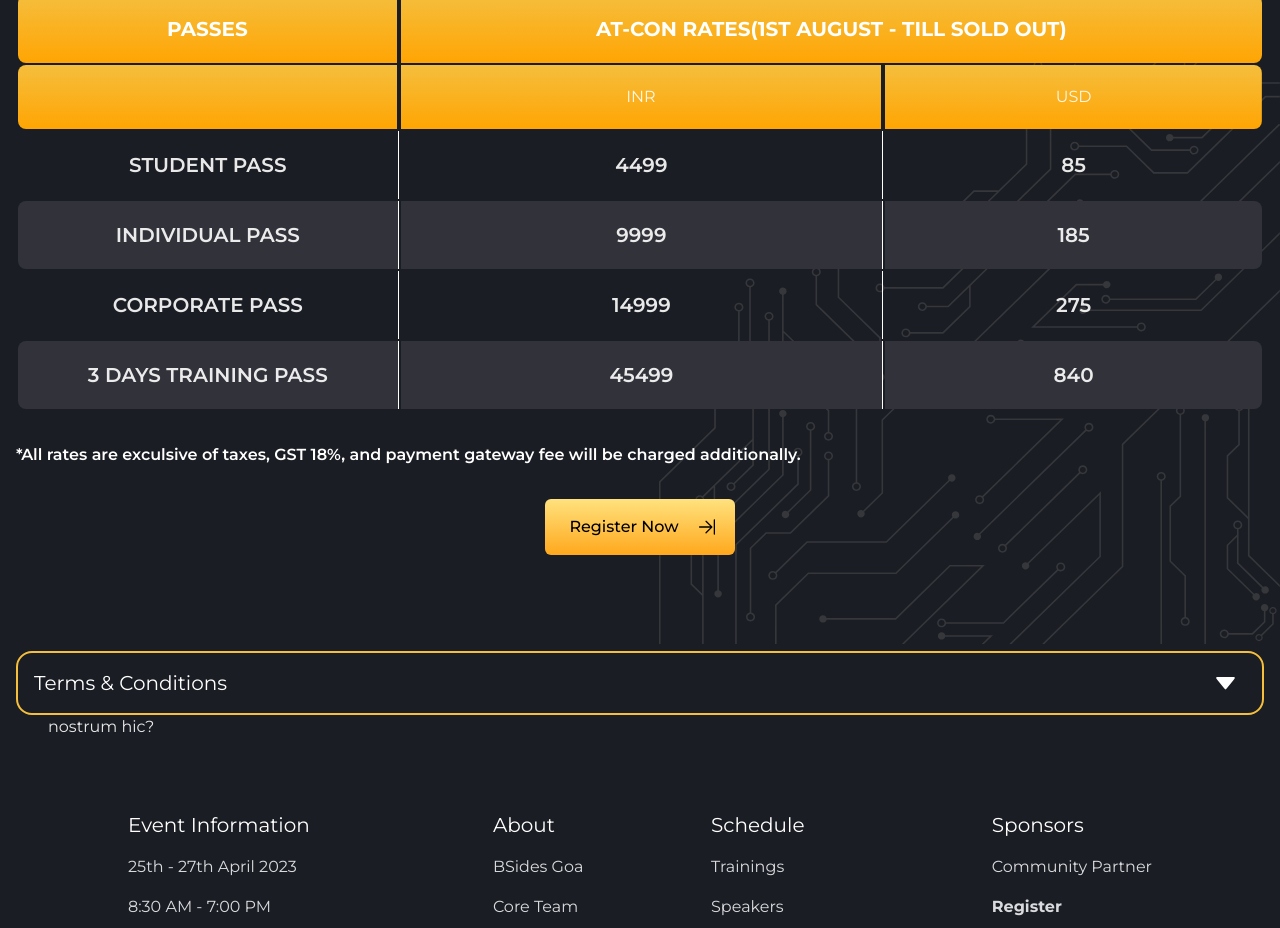
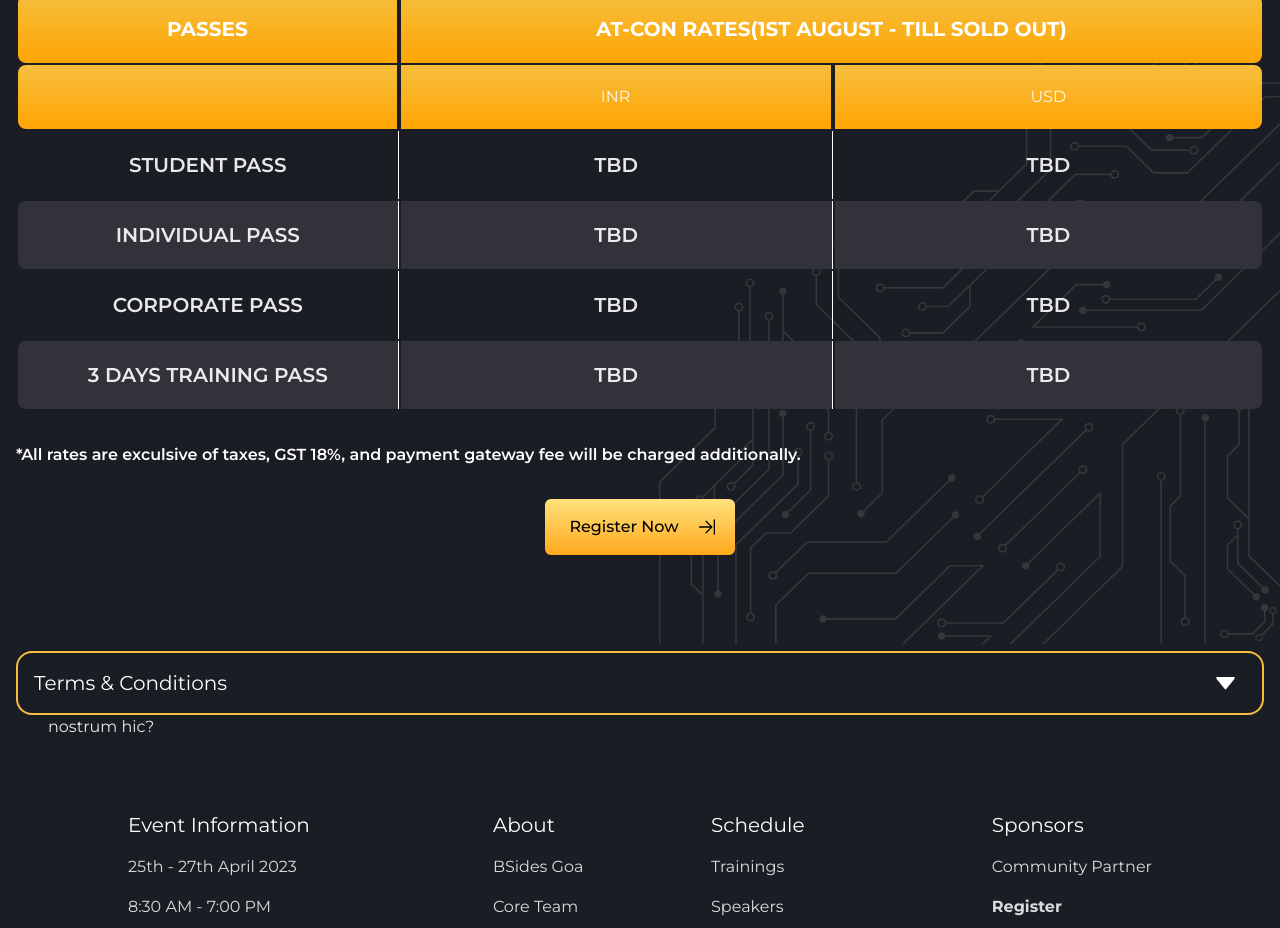
Before and after one commit to KrishXna/goa-development, a Next.js app: page /register in a window 1280 px wide. Shown: the part 1660-2588 px from the top of the page. Built offline with nearby package versions, Linux system fonts and the light colour scheme; a web font is replaced by a local one.

Commit message:
TBD as price rate

```diff
--- a/src/app/register/page.tsx
+++ b/src/app/register/page.tsx
@@ -227,37 +227,29 @@ const page = () => {
                     <td className="rounded-l-lg py-5 border-r border-white-100">
                       STUDENT PASS
                     </td>
-                    <td className="px-6 py-4 border-r border-white-100">
-                      4499
-                    </td>
-                    <td className="px-6 py-4">85</td>
+                    <td className="px-6 py-4 border-r border-white-100">TBD</td>
+                    <td className="px-6 py-4">TBD</td>
                   </tr>
                   <tr className="text-center text-white-100/90 text-xl font-semibold bg-gray-100">
                     <td className="rounded-l-lg py-5 border-r border-white-100">
                       INDIVIDUAL PASS
                     </td>
-                    <td className="px-6 py-4 border-r border-white-100">
-                      9999
-                    </td>
-                    <td className="px-6 py-4 rounded-r-lg">185</td>
+                    <td className="px-6 py-4 border-r border-white-100">TBD</td>
+                    <td className="px-6 py-4 rounded-r-lg">TBD</td>
                   </tr>
                   <tr className="text-center text-white-100/90 text-xl font-semibold">
                     <td className="rounded-l-lg py-5 border-r border-white-100">
                       CORPORATE PASS
                     </td>
-                    <td className="px-6 py-4 border-r border-white-100">
-                      14999
-                    </td>
-                    <td className="px-6 py-4">275</td>
+                    <td className="px-6 py-4 border-r border-white-100">TBD</td>
+                    <td className="px-6 py-4">TBD</td>
                   </tr>
                   <tr className="text-center text-white-100/90 text-xl font-semibold bg-gray-100">
                     <td className="rounded-l-lg py-5 border-r border-white-100">
                       3 DAYS TRAINING PASS
                     </td>
-                    <td className="px-6 py-4 border-r border-white-100">
-                      45499
-                    </td>
-                    <td className="px-6 py-4 rounded-r-lg">840</td>
+                    <td className="px-6 py-4 border-r border-white-100">TBD</td>
+                    <td className="px-6 py-4 rounded-r-lg">TBD</td>
                   </tr>
                 </tbody>
               </table>
```
